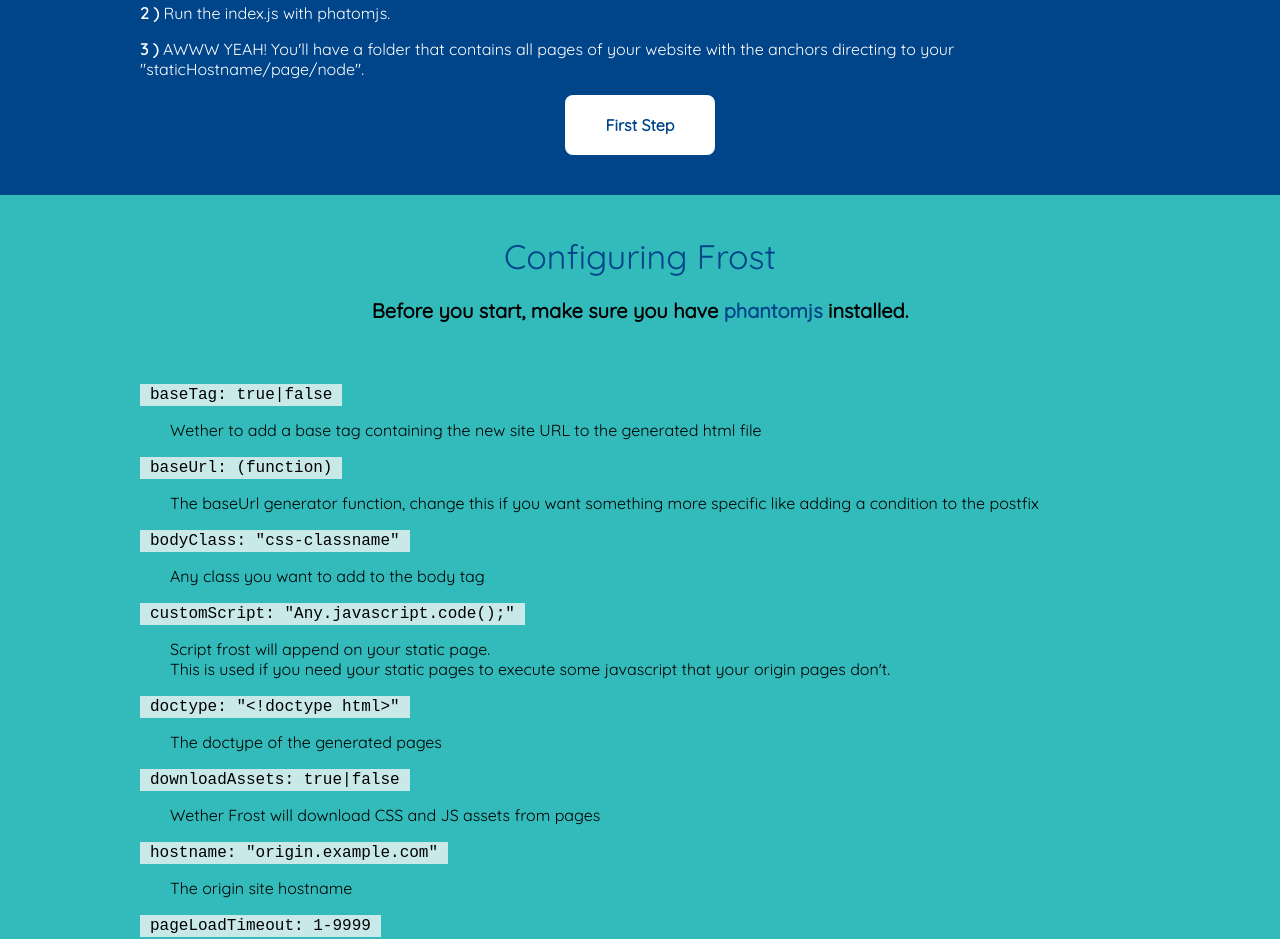
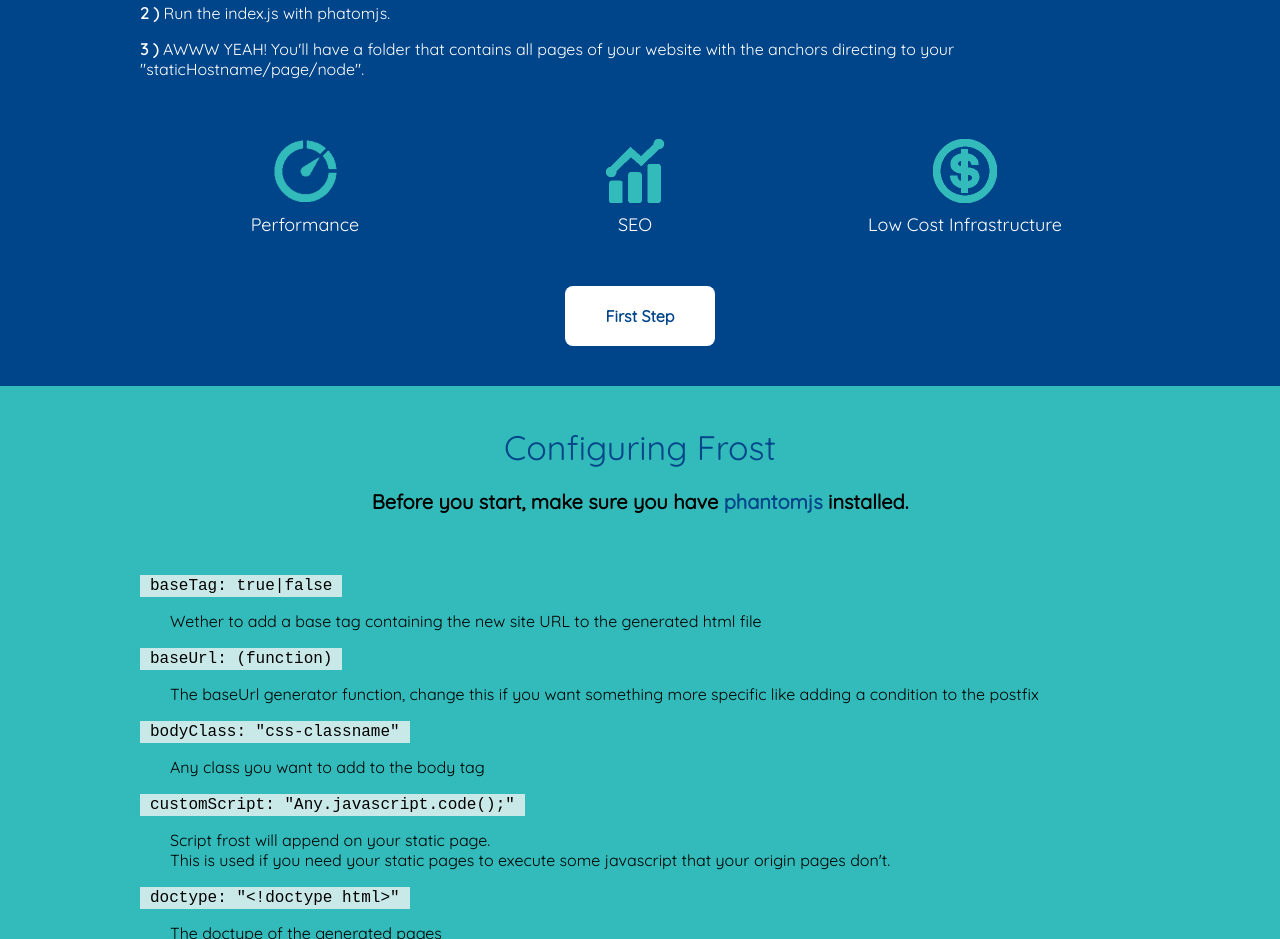
Before and after one commit to justdigital/frost, a plain HTML site: page index.html in a window 1280 px wide. Shown: the part 1086-2025 px from the top of the page. Drawn offline with Linux system fonts and the light colour scheme.

Commit message:
adding whats frost icons

```diff
--- a/css/style.css
+++ b/css/style.css
@@ -227,6 +227,27 @@ section {
   font-weight: bold;
 }
 
+.whats-is-icons {
+  font-size: 0;
+  padding: 0;
+  margin: 60px 0 50px 0;
+}
+
+.whats-is-icons li {
+  display: inline-block;
+  width: 33%;
+  text-align: center;
+  font-size: 18px;
+}
+
+.whats-is-icons img {
+  width: 64px;
+}
+
+.whats-is-icons p {
+  margin: 5px 0 0;
+}
+
 .what-is-container h4 {
   text-align: center;
   margin-bottom: 60px;
--- a/index.html
+++ b/index.html
@@ -28,6 +28,22 @@
         <p><b>1 )</b> Setting up the Frost configuration with the paths of your "origin", the path of your "static" site (where your final files will be) and others configurations.</p>
         <p><b>2 )</b> Run the index.js with phatomjs.</p>
         <p><b>3 )</b> AWWW YEAH! You'll have a folder that contains all pages of your website with the anchors directing to your "staticHostname/page/node".</p>
+
+        <ul class="whats-is-icons">
+          <li>
+            <img src="img/icon-performance.png" alt="Performance" title="Performance">
+            <p>Performance</p>
+          </li>
+          <li>
+            <img src="img/icon-seo.png" alt="Performance" title="Performance">
+            <p>SEO</p>
+          </li>
+          <li>
+            <img src="img/icon-infra.png" alt="Performance" title="Performance">
+            <p>Low Cost Infrastructure</p>
+          </li>
+        </ul>
+
         <a class="button" href="#step-1">First Step</a>
       </div>
     </section>
```
Also changed, not shown: img/icon-infra.png (added), img/icon-performance.png (added), img/icon-seo.png (added).
